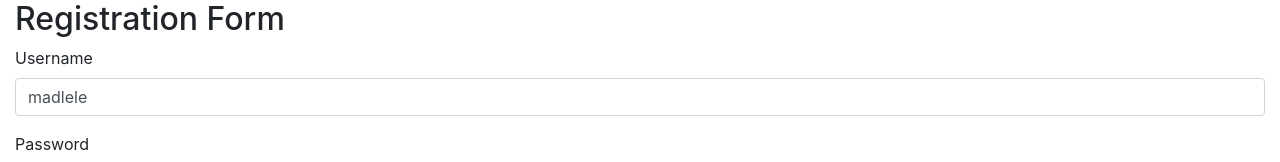
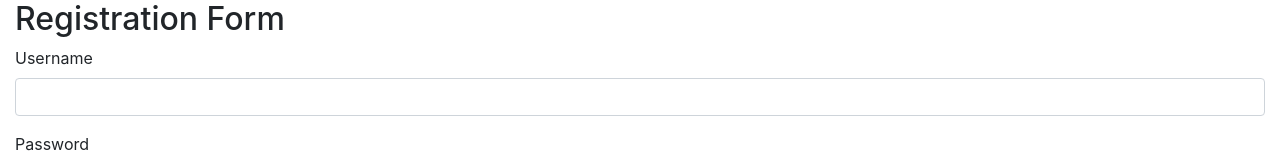
Before and after one commit to pom-mad/angular, an Angular app in the folder reactive-forms/: page / in a window 1280 px wide. Shown: the top 162 px of the page. Built offline with nearby package versions, Linux system fonts and the light colour scheme.

Commit message:
Simple Validation
using Validators in .ts and *ngIf in the html
and to simplify (more readable) get username() is use as username in the html to do the code it return.

```diff
--- a/reactive-forms/src/app/app.component.html
+++ b/reactive-forms/src/app/app.component.html
@@ -4,7 +4,14 @@
   <form [formGroup]="registrationForm">
     <div class="form-group">
       <label>Username</label>
-      <input formControlName="username" type="text" class="form-control">
+      <input [class.is-invalid]="username.invalid && username.touched"
+        formControlName="username" type="text" class="form-control">
+      <!-- <small [class]="registrationForm.get('usernme').valid && username.untouched" -->
+        <!-- class="text-danger">Username is required</small> -->
+      <div *ngIf="username.invalid && username.touched">
+        <small *ngIf="username.errors?.required" class="text-danger">Username is required</small>
+        <small *ngIf="username.errors?.minlength" class="text-danger">Username must be at least 3 characters</small>
+      </div>
     </div>
 
     <div class="form-group">
--- a/reactive-forms/src/app/app.component.ts
+++ b/reactive-forms/src/app/app.component.ts
@@ -1,5 +1,5 @@
 import { Component } from '@angular/core';
-import { FormBuilder } from '@angular/forms';
+import { FormBuilder, Validators } from '@angular/forms';
 
 @Component({
   selector: 'app-root',
@@ -8,10 +8,14 @@ import { FormBuilder } from '@angular/forms';
 })
 export class AppComponent {
 
+  get username(){
+    return this.registrationForm.get('username');
+  }
+
   constructor(private fb: FormBuilder) {}
 
   registrationForm = this.fb.group({
-    username: ['madlele'],
+    username: ['', [Validators.required, Validators.minLength(3)]],
     password: [''],
     confirmPassword: [''],
     address: this.fb.group({
```
